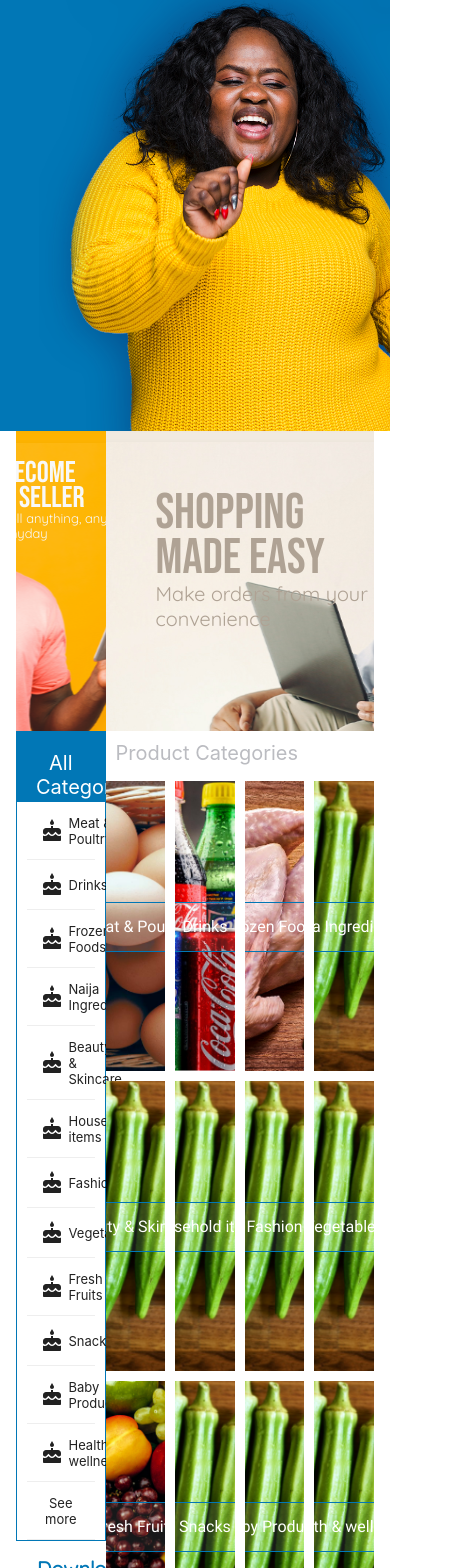
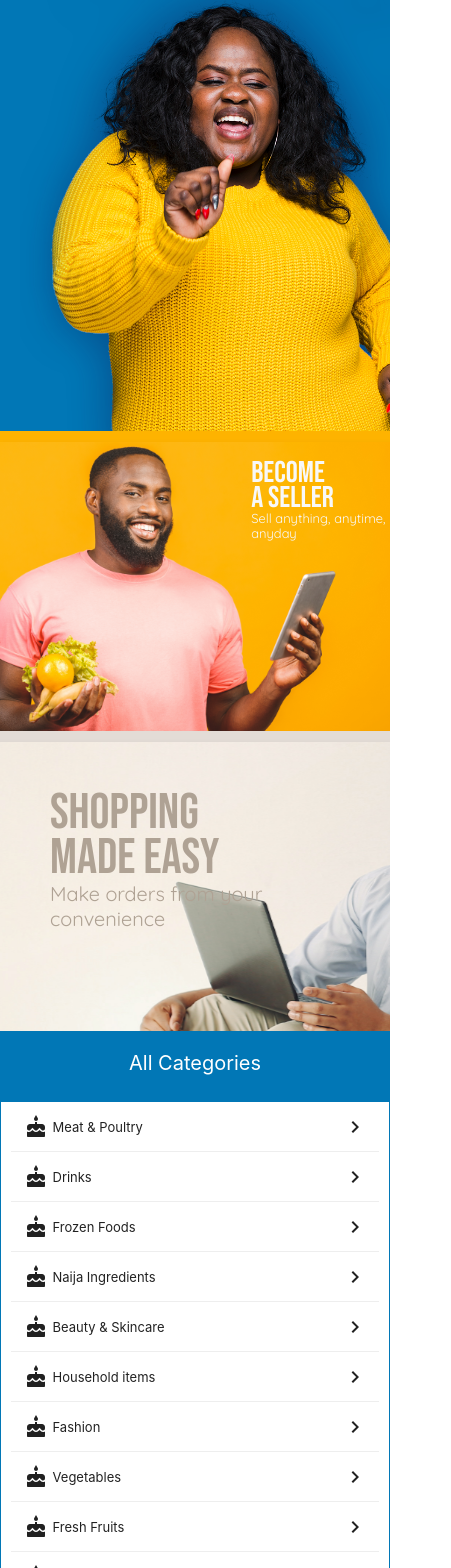
Before and after one commit to cjayprime/mamaket, a React (Create React App) app: page / in a window 390 px wide. Shown: the part 413-1981 px from the top of the page, 451 px wide, since content can reach past the window. Built offline with nearby package versions, Linux system fonts and the light colour scheme.

Commit message:
Adds responsiveness to all sections

```diff
--- a/public/main.css
+++ b/public/main.css
@@ -15,5 +15,7 @@
 .ladyInYellow {
     position: absolute;
     top: 35%;
-    left: 10%;
+    left: 5%;
+    margin-left: auto;
+    margin-right: auto;
 }
--- a/src/App.js
+++ b/src/App.js
@@ -1,10 +1,24 @@
 import React from 'react';
+import { ThemeProvider, createMuiTheme } from '@material-ui/core';
 
 import Routes from './routes';
 
+const theme = createMuiTheme({
+  breakpoints: {
+    values: {
+      xs: 0,
+      sm: 600,
+      md: 960,
+      lg: 1280,
+      xl: 1920,
+    },
+  },
+});
 // TODO: Install 'notistack'
 const App = () => (
-  <Routes/>
+  <ThemeProvider theme={theme}>
+    <Routes/>
+  </ThemeProvider>
 );
 
 export default App;
--- /dev/null
+++ b/src/components/Footer.js
@@ -0,0 +1,45 @@
+import React from 'react';
+import { Grid, useMediaQuery } from '@material-ui/core';
+
+import footer from '../assets/images/logo/footer.png';
+import appStore from '../assets/images/home/appStore.png';
+
+
+const Footer = () => {
+    const matchesXS = useMediaQuery(theme => theme.breakpoints.between('xs', 'sm'));
+    return (
+        <Grid container justify="center" alignItems="center" style={{backgroundColor: '#0177B6', fontSize: 17, fontFamily: 'Quicksand', color: '#FFFFFF', height: matchesXS ? 1500 : 500, marginTop: 50,}}>
+            <Grid container item justify="center" xs={12} sm={12} md={3}>
+                <img src={footer} alt="App Store" />
+            </Grid>
+            <Grid container item xs={12} sm={12} md={2} direction="column" justify="space-between" alignItems="center" style={{height: 200}}>
+                <div>About us</div>
+                <div>About Mamaket</div>
+                <div>Terms & Conditions</div>
+                <div>Privacy Policy</div>
+                <div>Become a seller</div>
+            </Grid>
+            <Grid container item xs={12} sm={12} md={2} direction="column" justify="space-between" alignItems="center" style={{height: 200}}>
+                <div>Support</div>
+                <div>Email</div>
+                <div>Safety Tips</div>
+                <div>Contact Us</div>
+                <div>FAQ</div>
+            </Grid>
+            <Grid container item xs={12} sm={12} md={2} direction="column" justify="space-between" alignItems="center" style={{height: 200}}>
+                <div>Our Socials</div>
+                <div>Facebook</div>
+                <div>Instagram</div>
+                <div>Instagram</div>
+                <div>Youtube</div>
+            </Grid>
+            <Grid container item xs={12} sm={12} md={3} direction="column" justify="space-between" alignItems="center" style={{height: 200}}>
+                <div>Our Apps</div>
+                <div>Download now</div>
+                <img src={appStore} alt="App Store" />
+            </Grid>
+        </Grid>
+    );
+}
+
+export default Footer;
--- a/src/components/Header.js
+++ b/src/components/Header.js
@@ -31,7 +31,7 @@ const useStyles = makeStyles((theme) => ({
   },
 }));
 
-export default function MenuAppBar() {
+const Header = () => {
   const classes = useStyles();
 //   const [auth, setAuth] = React.useState(true);
 //   const [anchorEl, setAnchorEl] = React.useState(null);
@@ -100,3 +100,5 @@ export default function MenuAppBar() {
     </AppBar>
   );
 }
+
+export default Header;
--- a/src/components/index.js
+++ b/src/components/index.js
@@ -1 +1,2 @@
-export { default as Header } from 'Header';
+export { default as Header } from './Header';
+export { default as Footer } from './Footer';
--- a/src/routes/Home.js
+++ b/src/routes/Home.js
@@ -1,15 +1,15 @@
 import React, { useEffect } from 'react';
-import { Paper, Grid, Box, InputBase, IconButton, Container, GridList, GridListTile, GridListTileBar } from '@material-ui/core';
+import { Paper, Grid, Box, InputBase, IconButton, Container, GridList, GridListTile, GridListTileBar, useMediaQuery } from '@material-ui/core';
 import { makeStyles } from '@material-ui/core/styles';
 import { Cake, ChevronRight, Search, Room } from '@material-ui/icons';
 
-import Header from '../components/Header';
+import { Header, Footer } from '../components';
+
 
 import ladyInYellow from '../assets/images/home/ladyInYellow.png';
 import guyOnYellowBackground from '../assets/images/home/guyOnYellowBackground.png';
 import twoGuysOnWhiteBackground from '../assets/images/home/twoGuysOnWhiteBackground.png';
 import appStore from '../assets/images/home/appStore.png';
-import footer from '../assets/images/logo/footer.png';
 import meatAndPoultry from '../assets/images/category/meatAndPoultry.png';
 import drink from '../assets/images/category/drink.png';
 import frozenChicken from '../assets/images/category/frozenChicken.png';
@@ -35,7 +35,6 @@ const useInputStyles = makeStyles(() => ({
     alignItems: 'content',
     backgroundColor: '#FFF',
     marginLeft: 0,
-    width: '35%',
     height: 50,
     padding: 20,
     paddingLeft: 5,
@@ -97,14 +96,17 @@ const products = [
 ];
 
 const Home = () => {
+  const matchesXS = useMediaQuery(theme => theme.breakpoints.down('xs', 'sm'));
+  const matchesSM = useMediaQuery(theme => theme.breakpoints.down('sm', 'md'));
+  const matchesMD = useMediaQuery(theme => theme.breakpoints.between('md', 'lg'));
   const paperClasses = usePaperStyles();
   const inputClasses = useInputStyles();
   const gridListTileBarClasses = useGridListTileBarStyles();
 
   useEffect(() => {
-    // document.scrollingElement.scrollTop = 0.45 * document.scrollingElement.scrollHeight
+    console.log(matchesXS, matchesSM, matchesMD, window.innerWidth)
+    // document.scrollingElement.scrollTop = 1 * document.scrollingElement.scrollHeight
   });
-
   return (
     <>
       <Header />
@@ -114,23 +116,23 @@ const Home = () => {
           <Box display="flex" justifyContent="center" alignItems="center" style={{backgroundColor: "#FFF", color: '#2DC7FF', width: 10, height: 50, borderRadius: '7px 0 0 7px', paddingLeft: 30, fontSize: 20}}>
             <span style={{marginTop: -3}}>#</span>
           </Box>
-          <InputBase classes={inputClasses} placeholder="What do you want to buy?" />
+          <InputBase classes={inputClasses} placeholder="What do you want to buy?" style={{width: matchesXS ? '50%' : '35%'}} />
           <IconButton style={{color: '#FFF', backgroundColor: '#2DC7FF', width: 55, height: 50, borderRadius: '0 7px 7px 0', padding: 20}}>
             <Search/>
           </IconButton>
         </Box>
       </Paper>
 
-      <Container maxWidth="lg">
+      <div style={{width: matchesMD ? '95%' : '100%', marginLeft: matchesMD ? '2.5%' : 0, overflow: 'hidden'}}>
         <Grid container spacing={0}>
-          <Grid item xs={3} style={{height: 300, width: 'auto', backgroundColor: '#FEB300', backgroundPosition: '60% -60%', overflow: 'hidden', backgroundImage: "url('" + guyOnYellowBackground + "')"}}>
-            <div style={{width: 90, float: 'right', fontSize: 30, fontFamily: 'BebasNeue', marginRight: '15%', lineHeight: '25px', color: '#F8F8F8', marginTop: 30}}>
+          <Grid item xs={12} sm={12} md={3} style={{height: 300, width: '100%', backgroundColor: '#FEB300', backgroundPosition: '-10px 5px', overflow: 'hidden', backgroundImage: "url('" + guyOnYellowBackground + "')", backgroundRepeat: 'no-repeat' }}>
+            <div style={{width: 90, float: 'right', fontSize: 30, fontFamily: 'BebasNeue', marginRight: '12.5%', lineHeight: '25px', color: '#F8F8F8', marginTop: 30}}>
               BECOME A SELLER
               <br/>
               <div style={{width: 155, fontSize: 13, fontFamily: 'Quicksand', lineHeight: '15px', color: '#F8F8F8'}}>Sell anything, anytime, anyday</div>
             </div>
           </Grid>
-          <Grid item xs={9} style={{height: 300, width: 'auto', backgroundColor: '#F1EAE0', overflow: 'hidden', backgroundImage: "url('" + twoGuysOnWhiteBackground + "')", backgroundPosition: '30% 5px'}}>
+          <Grid item xs={12} sm={12} md={9} style={{height: 300, width: 'auto', backgroundColor: '#E3DCD6', overflow: 'hidden', backgroundImage: "url('" + twoGuysOnWhiteBackground + "')", backgroundPosition: '30% 5px', backgroundRepeat: 'no-repeat'}}>
             <div style={{fontSize: 50, fontFamily: 'BebasNeue', color: '#AFA294', width: 200, lineHeight: '45px', marginTop: 60, marginLeft: 50}}>SHOPPING MADE EASY</div>
             <div style={{fontSize: 20, fontFamily: 'Quicksand', color: '#AFA294', width: 250, marginTop: 0, marginLeft: 50}}>Make orders from your convenience</div>
           </Grid>
@@ -138,7 +140,7 @@ const Home = () => {
 
 
         <Grid container spacing={0}>
-          <Grid item xs={3}>
+          <Grid item xs={12} sm={12} md={3}>
             <Grid item xs={12} style={{backgroundColor: '#0177B6', height: 70, padding: 20, color: '#FFFFFF', textAlign: 'center', fontSize: 20}}>
               All Categories
             </Grid>
@@ -167,11 +169,11 @@ const Home = () => {
             </Paper>
           </Grid>
 
-          <Grid item xs={9}>
-            <Grid item xs={12} style={{height: 50, padding: 10, fontSize: 20, color: '#BBBCC1'}}>
+          <Grid item xs={12} sm={12} md={9}>
+            <Grid item xs={12} style={{height: 50, paddingTop: 10, paddingBottom: 10, fontSize: 20, color: '#BBBCC1'}}>
               Product Categories
             </Grid>
-            <GridList cols={4} spacing={10}>
+            <GridList cols={matchesMD ? 4 : 2} spacing={10}>
               {
                 categories.map((props, i) => (
                   <GridListTile key={i} cols={1} style={{height: 300}}>
@@ -188,8 +190,9 @@ const Home = () => {
         <Grid container style={{margin: 10, marginTop: 30, marginLeft: 0, fontSize: 20, color: '#BBBCC1'}}>
           Trending Products
         </Grid>
-        <Grid container style={{padding: 10, backgroundColor: '#DDDEE0'}}>
-            <GridList cols={5} spacing={10} cellHeight={220}>
+        <Grid container style={{paddingBottom: 10, backgroundColor: '#DDDEE0'}}>
+          {/**matchesXS ? 3 : matchesMD ? 5 : 2 */}
+          <GridList cols={matchesXS ? 2 : matchesSM ? 3 : 5} spacing={10} cellHeight={220}>
             {
               products.map((props, i) => (
                 <GridListTile key={i} cols={1}>
@@ -204,44 +207,9 @@ const Home = () => {
             }
           </GridList>
         </Grid>
-      </Container>
+      </div>
 
-
-      <Grid container alignItems="center" style={{backgroundColor: '#0177B6', fontSize: 17, fontFamily: 'Quicksand', color: '#FFFFFF', height: 500, marginTop: 50,}}>
-          <Grid item xs={3}>
-            <img src={footer} alt="App Store" />
-          </Grid>
-          <Grid container item xs={2} direction="column" justify="space-between" style={{height: 200}}>
-            <div>About us</div>
-            <div>About Mamaket</div>
-            <div>Terms & Conditions</div>
-            <div>Privacy Policy</div>
-            <div>Become a seller</div>
-          </Grid>
-          <Grid container item xs={2} direction="column" justify="space-between" style={{height: 200}}>
-            <div>Support</div>
-            <div>Email</div>
-            <div>Safety Tips</div>
-            <div>Contact Us</div>
-            <div>FAQ</div>
-          </Grid>
-          <Grid container item xs={2} direction="column" justify="space-between" style={{height: 200}}>
-            <div>Our Socials</div>
-            <div>Facebook</div>
-            <div>Instagram</div>
-            <div>Instagram</div>
-            <div>Youtube</div>
-          </Grid>
-          <Grid container item xs={3} direction="column" justify="space-between" alignItems="flex-start" style={{height: 200}}>
-            <div>Our Apps</div>
-            <div>Download now</div>
-            <img src={appStore} alt="App Store" />
-          </Grid>
-      </Grid>
-
-      {/* <Paper style={{width: '90%', marginLeft: '5%', backgroundColor: 'blue', height: 100 }}>
-
-      </Paper> */}
+      <Footer />
     </>
   );
 };
```
Also changed, not shown: src/components/Layout.js (+14 -0 lines). Lines whose indentation alone changed are shown as unchanged.
